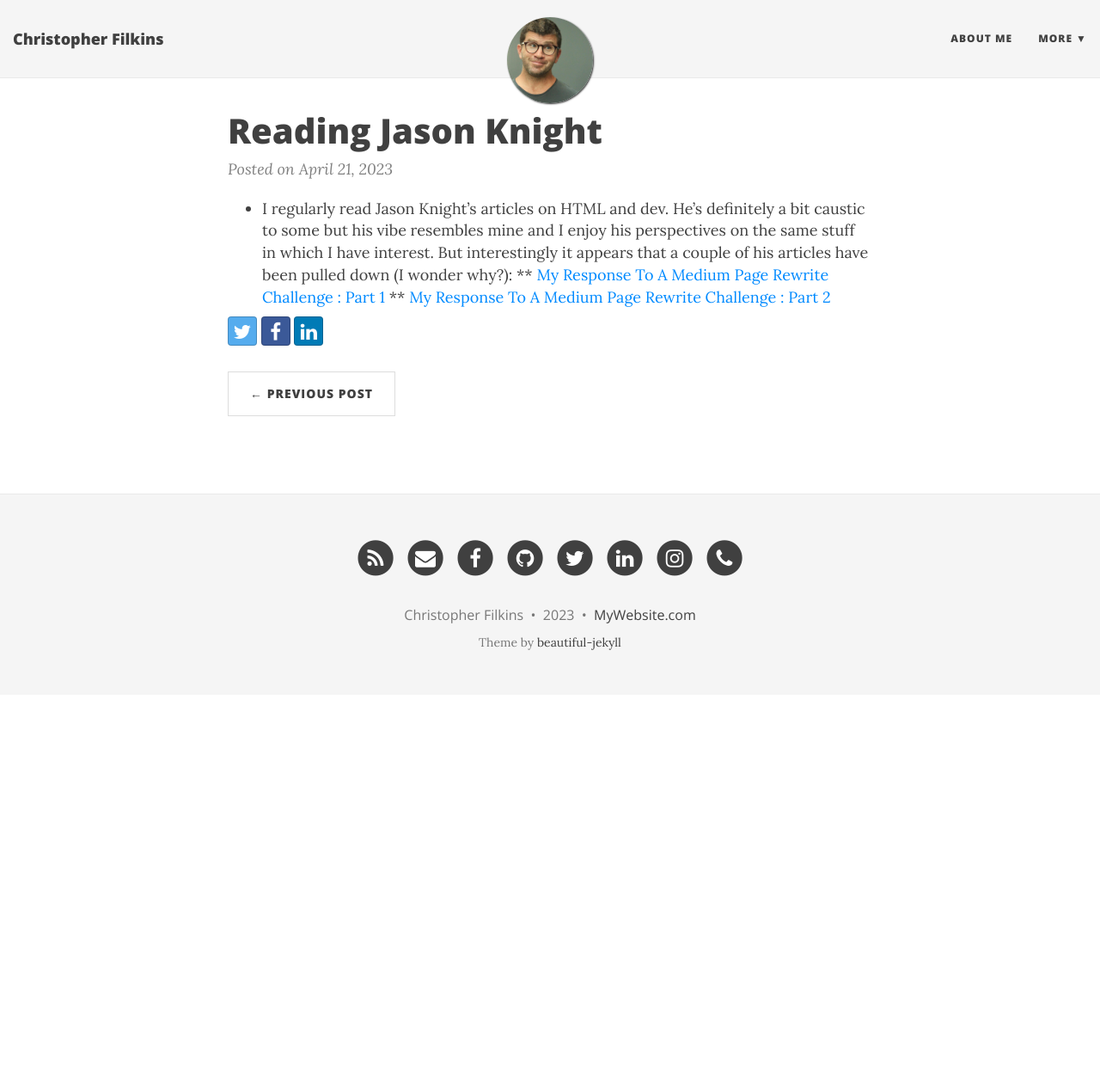
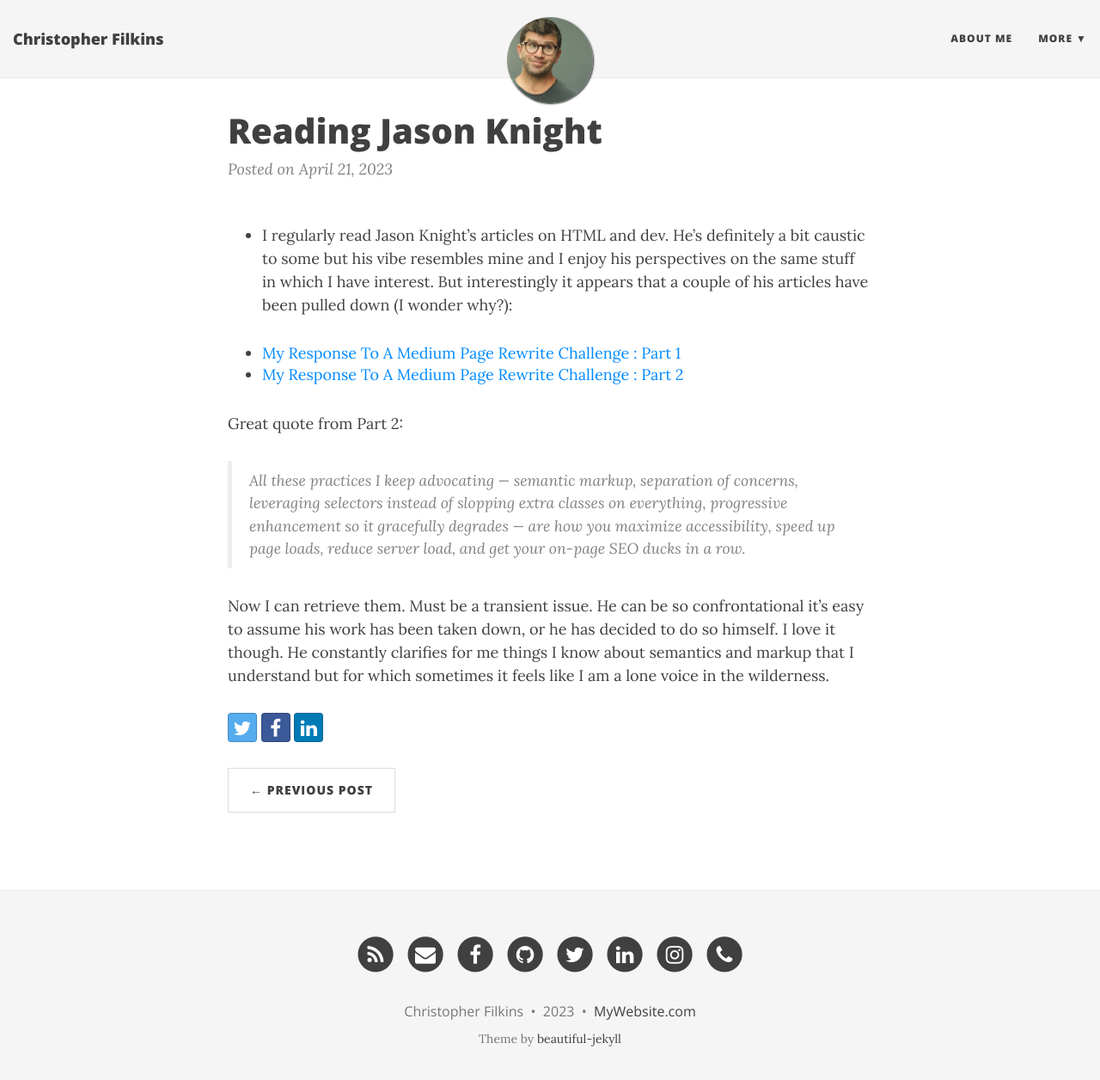
Before and after one commit to filchyboy/filchyboy.github.io, a Jekyll site: the page built from _posts/2023-04-21-Reading-Jason-Knight.md, in a window 1280 px wide and 1269 px high. Shown: the top 1256 px of the window at 86% size. Built offline with Jekyll 4.4.1, drawn with Linux system fonts in a browser that asks for light colours; nearby versions of some CDN libraries.

Commit message:
Edited today

```diff
--- a/_posts/2023-04-21-Reading-Jason-Knight.md
+++ b/_posts/2023-04-21-Reading-Jason-Knight.md
@@ -1,3 +1,9 @@
 * I regularly read Jason Knight's articles on HTML and dev. He's definitely a bit caustic to some but his vibe resembles mine and I enjoy his perspectives on the same stuff in which I have interest. But interestingly it appears that a couple of his articles have been pulled down (I wonder why?):
-** [My Response To A Medium Page Rewrite Challenge : Part 1](https://medium.com/codex/my-response-to-a-medium-page-rewrite-challenge-part-1-b9e55707206a?source=user_profile---------1----------------------------)
-** [My Response To A Medium Page Rewrite Challenge : Part 2](https://medium.com/codex/a-medium-page-rewrite-challenge-part-2-the-markup-f655ca7c2af8?source=user_profile---------0----------------------------)
+
+- [My Response To A Medium Page Rewrite Challenge : Part 1](https://medium.com/codex/my-response-to-a-medium-page-rewrite-challenge-part-1-b9e55707206a?source=user_profile---------1----------------------------)
+- [My Response To A Medium Page Rewrite Challenge : Part 2](https://medium.com/codex/a-medium-page-rewrite-challenge-part-2-the-markup-f655ca7c2af8?source=user_profile---------0----------------------------)
+
+Great quote from Part 2:
+> All these practices I keep advocating — semantic markup, separation of concerns, leveraging selectors instead of slopping extra classes on everything, progressive enhancement so it gracefully degrades — are how you maximize accessibility, speed up page loads, reduce server load, and get your on-page SEO ducks in a row.
+
+Now I can retrieve them. Must be a transient issue. He can be so confrontational it's easy to assume his work has been taken down, or he has decided to do so himself. I love it though. He constantly clarifies for me things I know about semantics and markup that I understand but for which sometimes it feels like I am a lone voice in the wilderness.
```
